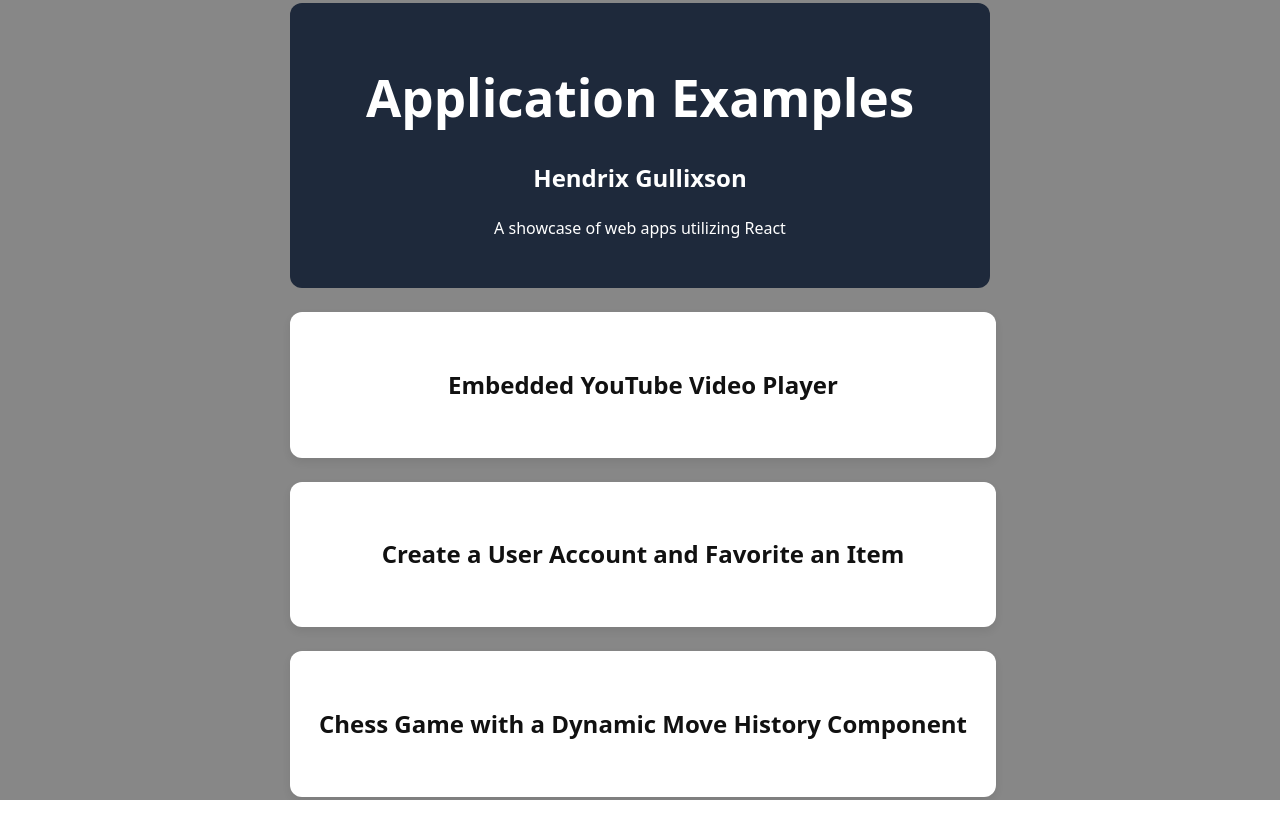
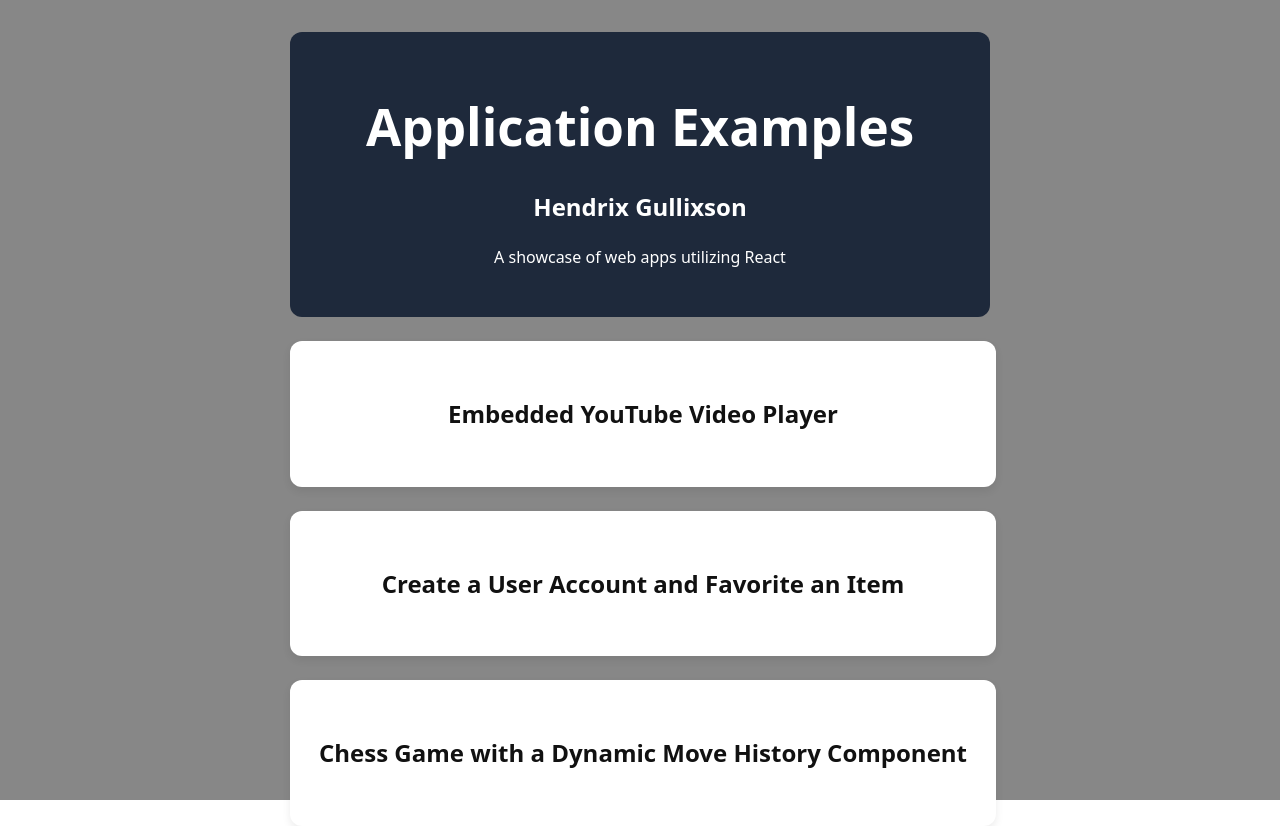
Before and after one commit to HendrixG/my-portfolio, a React (Vite) app: page / in a window 1280 px wide. Before the commit the page ends 800 px from the top, so only its background shows below. Built offline with nearby package versions, Linux system fonts and the light colour scheme.

Commit message:
css updates

```diff
--- a/src/App.css
+++ b/src/App.css
@@ -15,13 +15,12 @@ html, body {
 }
 
 body {
-  display: flex;
-  justify-content: center;
-  align-items: center;
   min-height: 100vh;
+  margin: 0;
   padding: 2rem;
   box-sizing: border-box;
 }
+
 
 
 .app-wrapper {
@@ -57,10 +56,6 @@ body {
   color: white;
   border-radius: 12px;
   text-align: center;
-  width: 100%;
-  max-width: var(--card-max-width);
-  box-sizing: border-box;
-  margin: 0 auto;
 }
 
 
--- a/src/index.css
+++ b/src/index.css
@@ -5,7 +5,7 @@
 
   color-scheme: light dark;
   color: rgba(0, 0, 0, 0.87);
-  background-color: #242424;
+  background: #878787;
 
   font-synthesis: none;
   text-rendering: optimizeLegibility;
@@ -24,10 +24,7 @@ a:hover {
 
 body {
   margin: 0;
-  display: flex;
-  place-items: center;
-  min-width: 320px;
-  min-height: 100vh;
+  font-family: inherit;
 }
 
 h1 {
```
